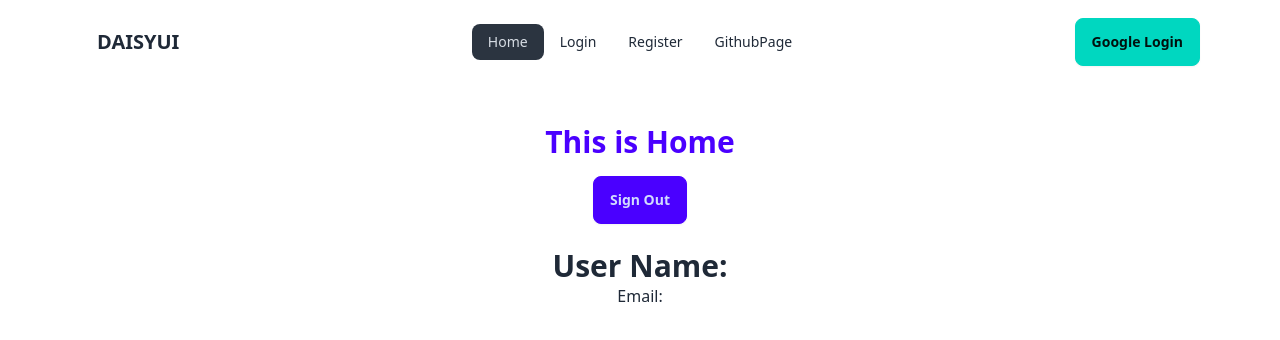
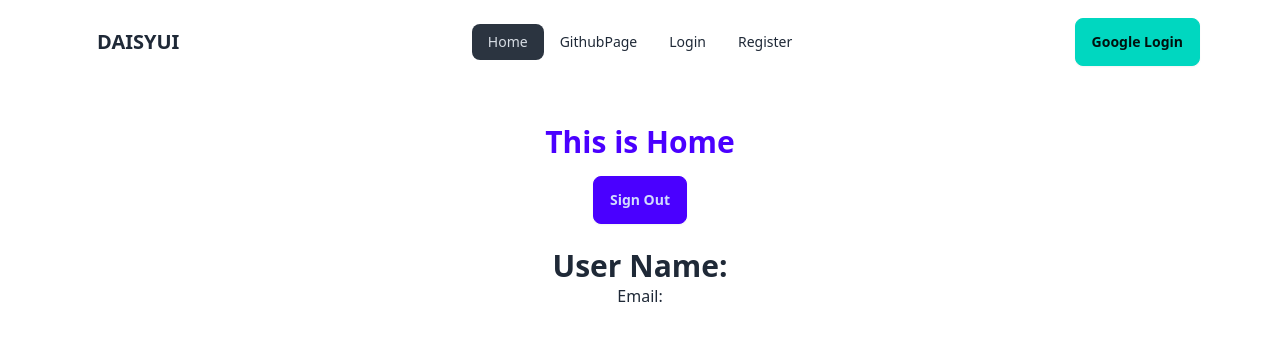
Before and after one commit to swadebsharma6/firebase-integration, a React (Vite) app: page / in a window 1280 px wide. Shown: the top 340 px of the page. Built offline with nearby package versions, Linux system fonts and the light colour scheme.

Commit message:
rechake the lession and find my gap

```diff
--- a/src/components/GithubPage/GithubPage.jsx
+++ b/src/components/GithubPage/GithubPage.jsx
@@ -42,6 +42,9 @@
       <h3 className="text-2xl font-bold text-primary my-6">
         User Name: {user?.displayName}
       </h3>
+      <div className="flex justify-center">
+        <img className=" rounded-full w-20 mb-10" src={user?.photoURL} alt="" />
+      </div>
 
       <div>
         {user ? (
--- a/src/components/Header/Header.jsx
+++ b/src/components/Header/Header.jsx
@@ -12,6 +12,16 @@
           }
         >
           Home
+        </NavLink>
+      </li>
+      <li>
+        <NavLink
+          to="/github"
+          className={({ isActive, isPending }) =>
+            isPending ? "pending" : isActive ? "active" : ""
+          }
+        >
+          GithubPage
         </NavLink>
       </li>
       <li>
@@ -34,16 +44,7 @@
          Register
         </NavLink>
       </li>
-      <li>
-        <NavLink
-          to="/github"
-          className={({ isActive, isPending }) =>
-            isPending ? "pending" : isActive ? "active" : ""
-          }
-        >
-          GithubPage
-        </NavLink>
-      </li>
+
     </>
   );
   return (
--- a/src/components/Home/Home.jsx
+++ b/src/components/Home/Home.jsx
@@ -52,7 +52,10 @@
           Google Sign in
         </button>
       )}
+
+      <div className="flex items-center justify-center">
       <img src={user?.photoURL} alt="" />
+      </div>
       <h2 className="text-3xl font-bold">User Name: {user?.displayName}</h2>
       <p>Email: {user?.email}</p>
     </div>
```
